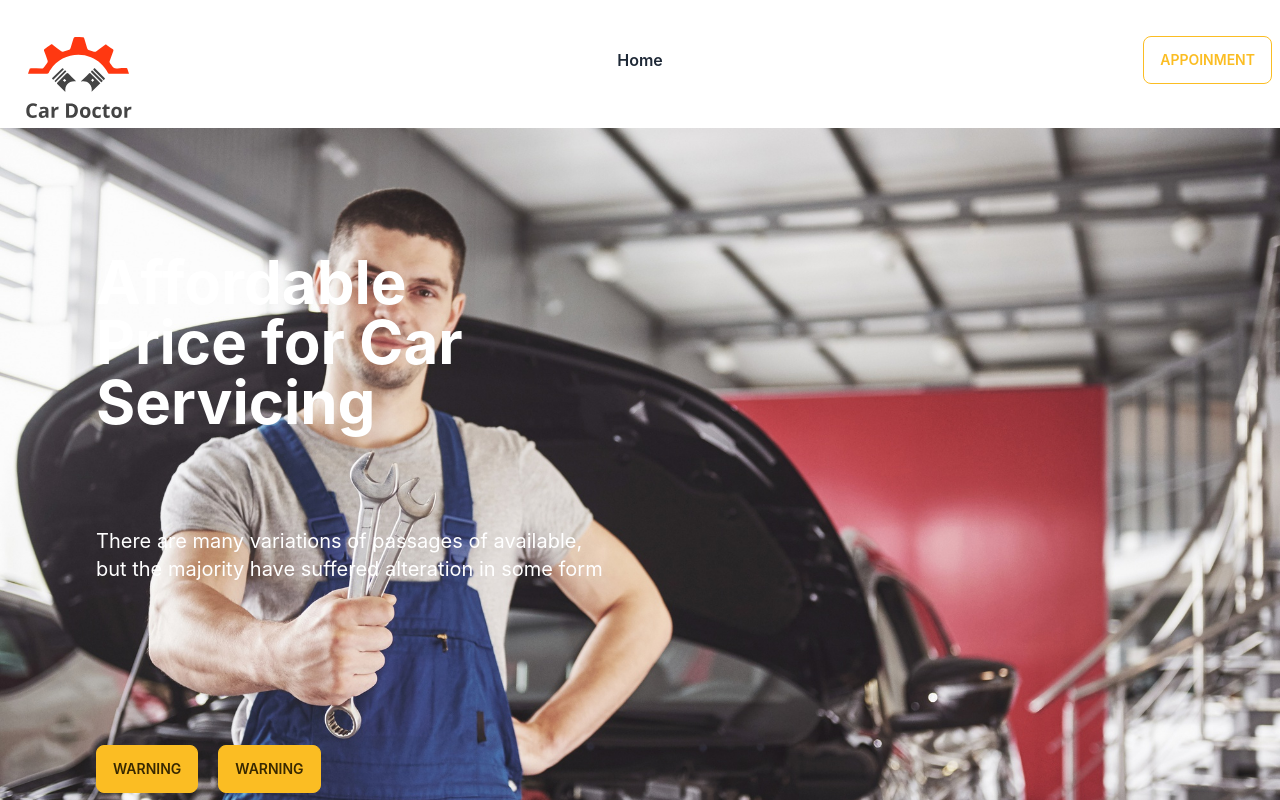
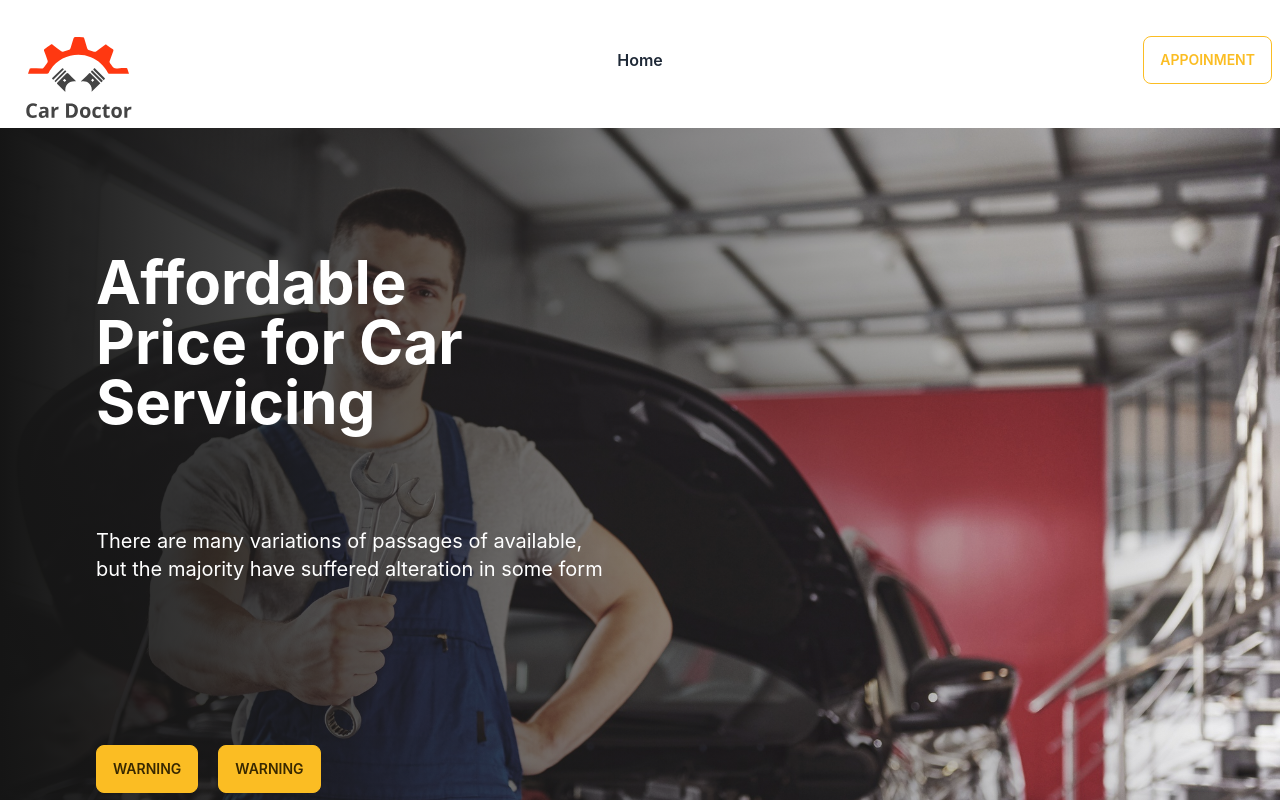
Before and after one commit to arfan36/d-119-m-70.5-genius-car-client-nov-10, a React (Create React App) app: page / in a window 1280 px wide. Shown: the top 800 px of the page. Built offline with nearby package versions, Linux system fonts and the light colour scheme.

Commit message:
66-5 Dynamic Data for banner with gradient overlay

```diff
--- /dev/null
+++ b/src/Pages/Home/Banner/Banner.css
@@ -0,0 +1,11 @@
+.carousel-img:after {
+    content: '';
+    position: absolute;
+    left: 0;
+    top: 0;
+    width: 100%;
+    height: 100%;
+    display: inline-block;
+    background: linear-gradient(to right, #151515 0%, rgba(21, 21, 21, 0) 100%);
+    /* W3C */
+}
--- a/src/Pages/Home/Banner/Banner.js
+++ b/src/Pages/Home/Banner/Banner.js
@@ -5,31 +5,61 @@ import img3 from '../../../assets/images/banner/3.jpg';
 import img4 from '../../../assets/images/banner/4.jpg';
 import img5 from '../../../assets/images/banner/5.jpg';
 import img6 from '../../../assets/images/banner/6.jpg';
+import './Banner.css';
+import BannerItem from './BannerItem';
 
 const Banner = () => {
+
+    const sliderData = [
+        {
+            img: img1,
+            prev: 6,
+            id: 1,
+            next: 2
+        },
+        {
+            img: img2,
+            prev: 1,
+            id: 2,
+            next: 3
+        },
+        {
+            img: img3,
+            prev: 2,
+            id: 3,
+            next: 4
+        },
+        {
+            img: img4,
+            prev: 3,
+            id: 4,
+            next: 5
+        },
+        {
+            img: img5,
+            prev: 4,
+            id: 5,
+            next: 6
+        },
+        {
+            img: img6,
+            prev: 5,
+            id: 6,
+            next: 1
+        },
+    ];
+
     return (
         <div className="carousel w-full">
-            <div id="slide1" className="carousel-item relative w-full">
-                <img src={img1} className="w-full" alt='' />
-                <div className="absolute flex justify-end transform -translate-y-1/2 left-24 top-1/4">
-                    <h1 className='text-6xl font-bold text-white'>
-                        Affordable <br />
-                        Price for Car <br />
-                        Servicing
-                    </h1>
-                </div>
-                <div className="absolute flex justify-end transform -translate-y-1/2 w-2/5 left-24 top-1/2">
-                    <p className='text-xl text-white'>There are many variations of passages of  available, but the majority have suffered alteration in some form</p>
-                </div>
-                <div className="absolute flex justify-start transform -translate-y-1/2 w-2/5 left-24 top-3/4">
-                    <button className='btn btn-warning mr-5'>Warning</button>
-                    <button className='btn btn-warning'>Warning</button>
-                </div>
-                <div className="absolute flex justify-end transform -translate-y-1/2 left-5 right-5 bottom-0">
-                    <a href="#slide4" className="btn btn-circle mr-5">❮</a>
-                    <a href="#slide2" className="btn btn-circle">❯</a>
-                </div>
-            </div>
+            {
+                sliderData.map(slider => <BannerItem
+                    key={slider.id}
+                    slider={slider}
+                ></BannerItem>)
+            }
+
+
+            {/* <BannerItem image={img1}></BannerItem>
             <div id="slide2" className="carousel-item relative w-full">
                 <img src={img2} className="w-full" alt='' />
                 <div className="absolute flex justify-between transform -translate-y-1/2 left-5 right-5 top-1/2">
@@ -64,7 +94,9 @@ const Banner = () => {
                     <a href="#slide3" className="btn btn-circle">❮</a>
                     <a href="#slide1" className="btn btn-circle">❯</a>
                 </div>
-            </div>
+            </div> */}
+
+
         </div>
     );
 };
--- /dev/null
+++ b/src/Pages/Home/Banner/BannerItem.js
@@ -0,0 +1,32 @@
+import React from 'react';
+
+const BannerItem = ({ slider }) => {
+    const { img, prev, id, next } = slider;
+    return (
+        <div id={`slide${id}`} className="carousel-item relative w-full">
+            <div className='carousel-img'>
+                <img src={img} className="w-full" alt='' />
+            </div>
+            <div className="absolute flex justify-end transform -translate-y-1/2 left-24 top-1/4">
+                <h1 className='text-6xl font-bold text-white'>
+                    Affordable <br />
+                    Price for Car <br />
+                    Servicing
+                </h1>
+            </div>
+            <div className="absolute flex justify-end transform -translate-y-1/2 w-2/5 left-24 top-1/2">
+                <p className='text-xl text-white'>There are many variations of passages of  available, but the majority have suffered alteration in some form</p>
+            </div>
+            <div className="absolute flex justify-start transform -translate-y-1/2 w-2/5 left-24 top-3/4">
+                <button className='btn btn-warning mr-5'>Warning</button>
+                <button className='btn btn-warning'>Warning</button>
+            </div>
+            <div className="absolute flex justify-end transform -translate-y-1/2 left-5 right-5 bottom-0">
+                <a href={`#slide${prev}`} className="btn btn-circle mr-5">❮</a>
+                <a href={`#slide${next}`} className="btn btn-circle">❯</a>
+            </div>
+        </div>
+    );
+};
+
+export default BannerItem;
```
